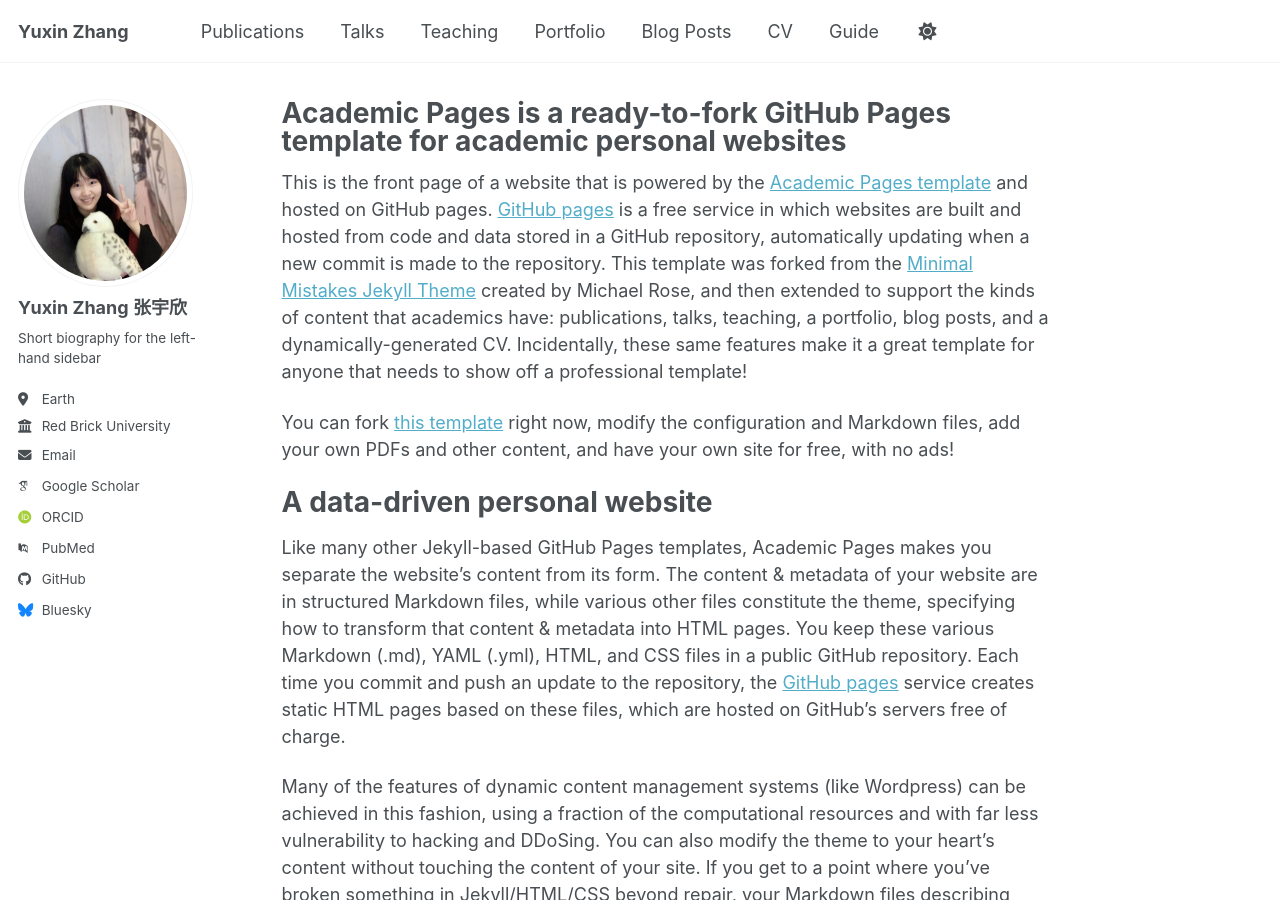
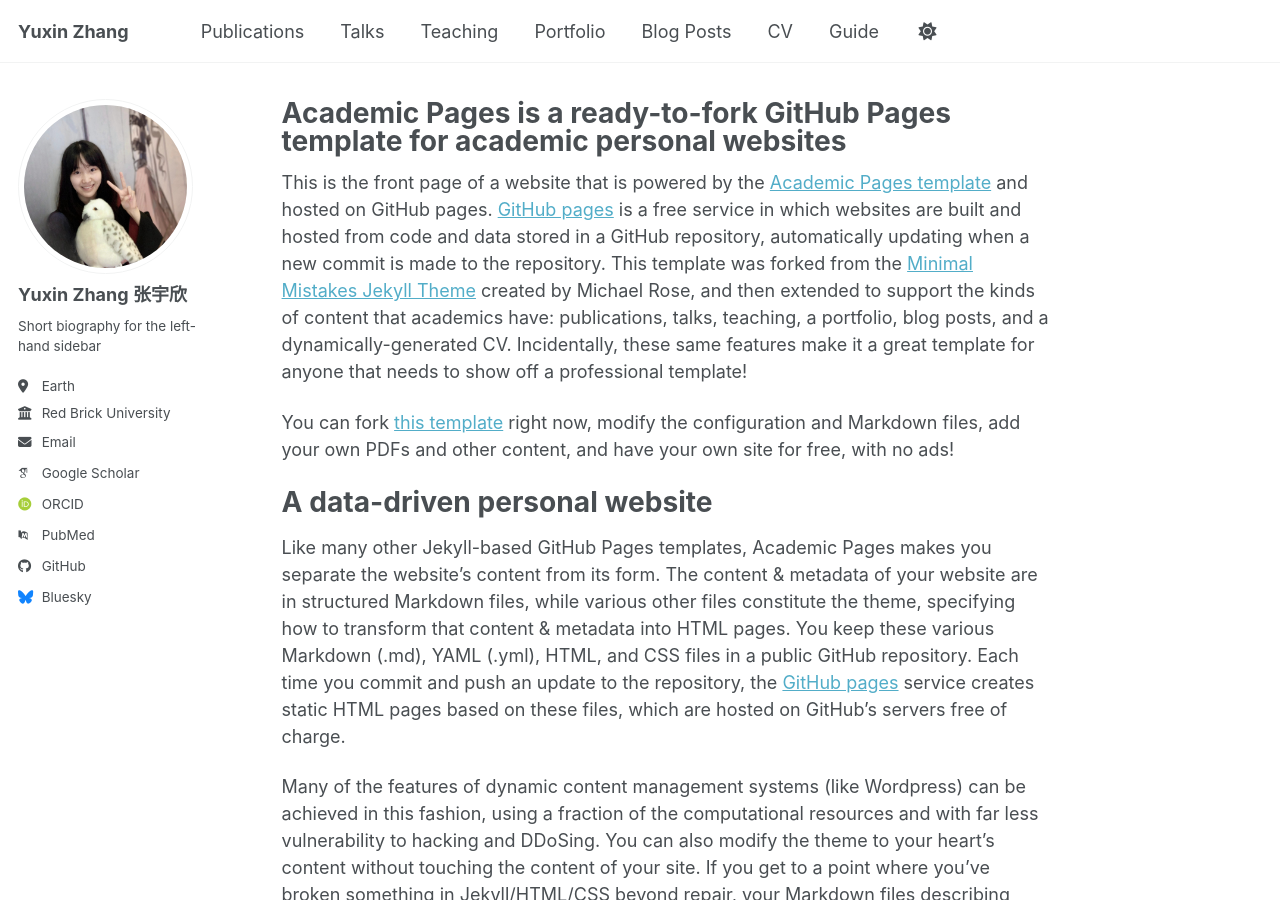
Before and after one commit to yuxinzhangmath/yuxinzhangmath.github.io, a Jekyll site: the page built from _pages/about.md, in a window 1280 px wide and 900 px high. Built offline with Jekyll 4.4.1, drawn with Linux system fonts in a browser that asks for light colours; some web fonts are replaced; a script bundle is joined from its source files by our own code; library files that are not in the unit come from our copies.

Commit message:
Update _config.yml

```diff
--- a/_config.yml
+++ b/_config.yml
@@ -23,7 +23,7 @@ repository               : "academicpages/academicpages.github.io"
 #               Additional customization can be done by editing /_includes/author-profile.html
 author:
   # Biographic information
-  avatar           : "yuxin copy 3.JPG"
+  avatar           : "yuxin copy.JPG"
   name             : "Yuxin Zhang 张宇欣"
   pronouns         : # example: "she/her"
   bio              : "Short biography for the left-hand sidebar"
```
